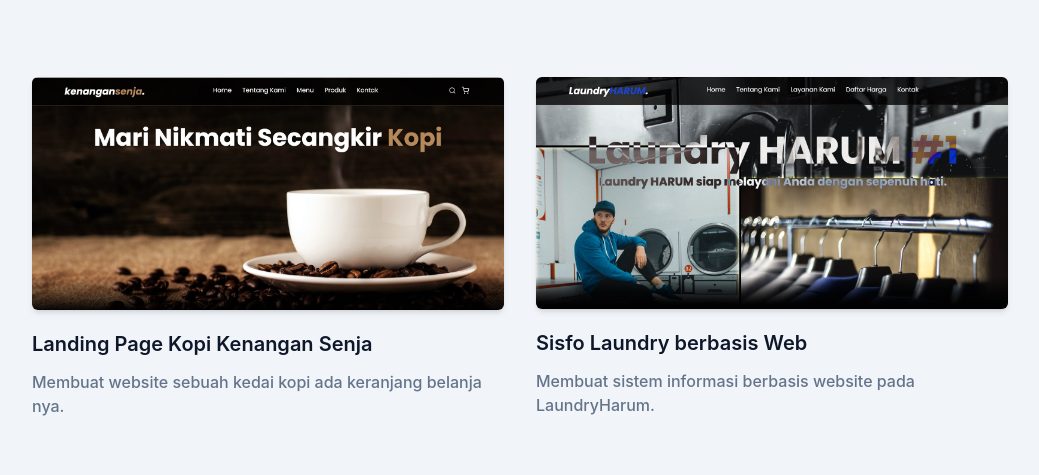
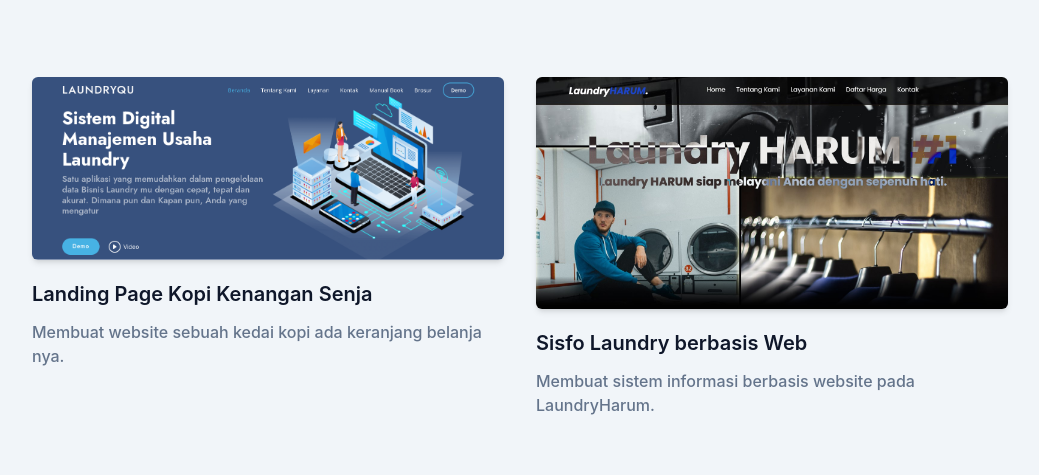
Before and after one commit to DanieZoldick89/portfolio_danny, a website: page index.html in a window 1280 px wide. Shown: the part 1444-1919 px from the top of the page, without its empty margins (120-1159 px from the left). Drawn offline with Linux system fonts and the light colour scheme.

Commit message:
Update index.html

```diff
--- a/index.html
+++ b/index.html
@@ -220,7 +220,7 @@
         <div class="flex w-full flex-wrap justify-center px-4 xl:mx-auto xl:w-10/12">
           <div class="mb-12 p-4 md:w-1/2">
             <div class="overflow-hidden rounded-md shadow-md">
-              <a href="https://daniezoldick89.github.io/kopisenja/" target="_blank"><img src="dist/img/portfolio/Screenshot_2.jpg" alt="Landing Page" width="w-full" /></a>
+              <a href="https://daniezoldick89.github.io/kopisenja/" target="_blank"><img src="dist/img/portfolio/screnshot.png" alt="Landing Page" width="w-full" /></a>
             </div>
             <h3 class="mt-5 mb-3 text-xl font-semibold text-dark dark:text-white">Landing Page Kopi Kenangan Senja</h3>
             <p class="text-base font-medium text-secondary">Membuat website sebuah kedai kopi ada keranjang belanja nya.</p>
```
